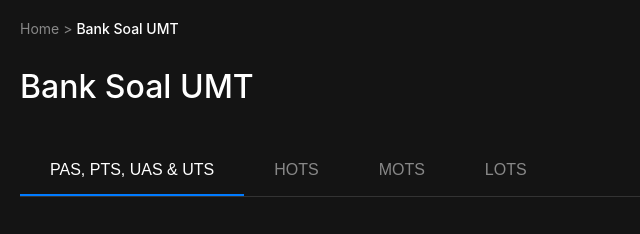
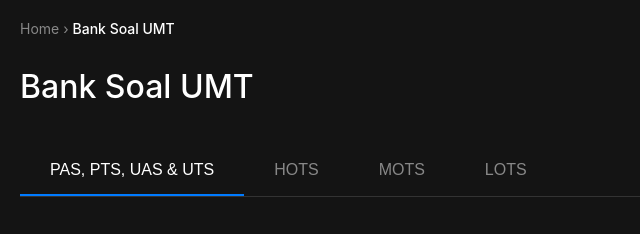
Before and after one commit to Rppma6174/BankSoalUMT, a plain HTML site: page index.html in a window 1280 px wide. Shown: the top 234 px of the page, 0-640 px from the left. Drawn offline with Linux system fonts and the light colour scheme.

Commit message:
Update index.html

```diff
--- a/index.html
+++ b/index.html
@@ -502,7 +502,7 @@ footer::before {
     <div class="container">
         <nav class="breadcrumb">
             <a href="https://www.umt6174.site/" class="breadcrumb-link" target="_blank">Home</a>
-            <span> > </span>
+            <span class="breadcrumb-arrow">›</span>
             <span class="breadcrumb-current">Bank Soal UMT</span>
         </nav>
 
```
